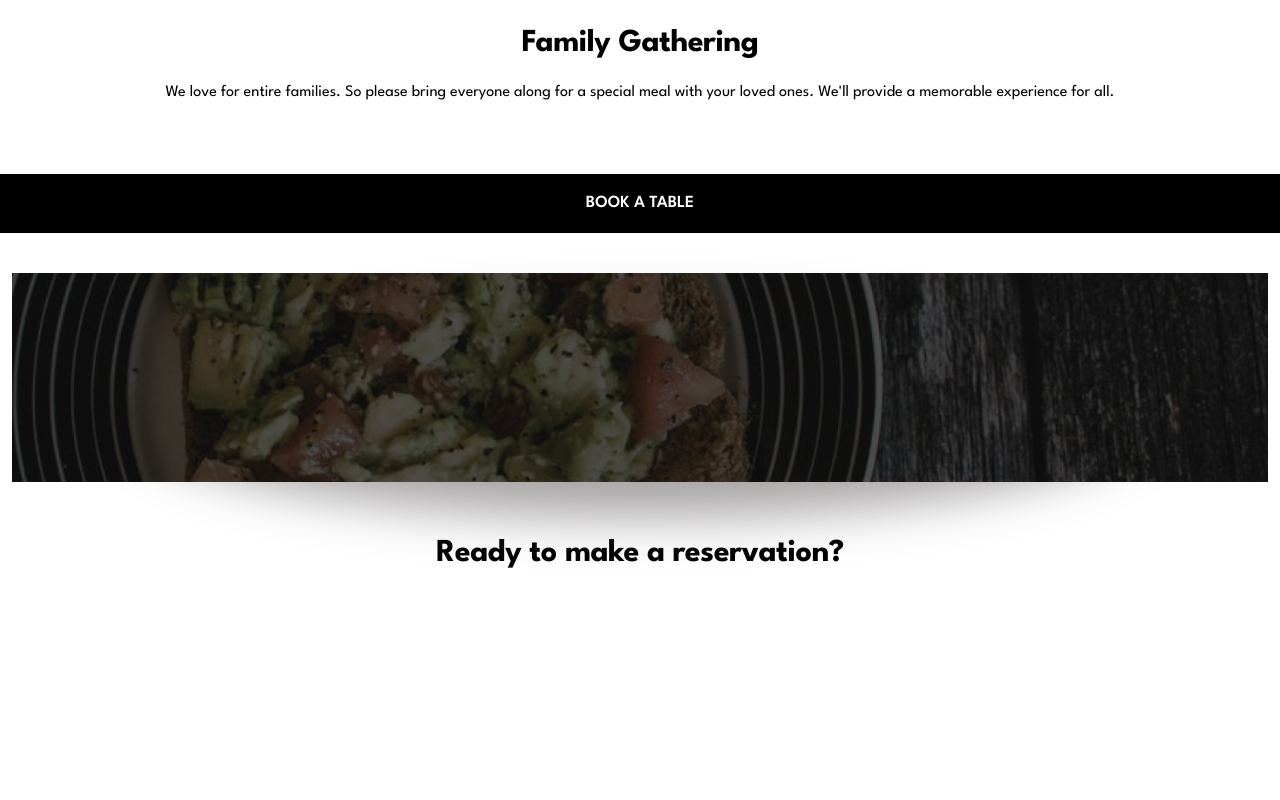
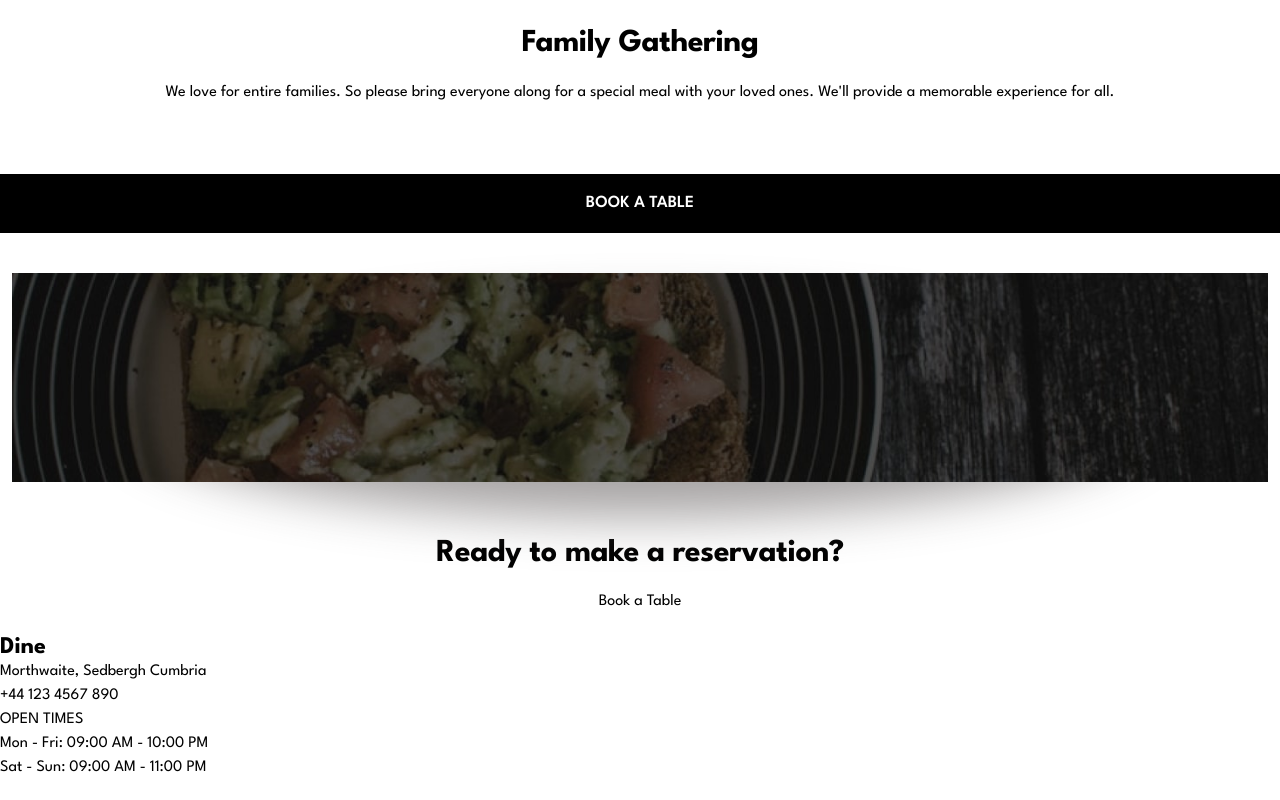
Before and after one commit to cgojk/dinner, a React (Vite) app: page / in a window 1280 px wide. Shown: the part 4301-5101 px from the top of the page. Before the commit the page ends 5021 px from the top, so only its background shows below. Built offline with nearby package versions, Linux system fonts and the light colour scheme.

Commit message:
adding footer

```diff
--- a/src/components/Footer.jsx
+++ b/src/components/Footer.jsx
@@ -39,14 +39,21 @@ export default function Footer() {
 
             <Button
                      to="/booking"
-                     className="button__container"
+                     className="button__footer"
                    >
                      Book a Table
                    </Button>
               </div>
 
 
-
+     <div className="footer__text">
+        <h1 className="footer__title">Dine</h1>
+        <p>Morthwaite, Sedbergh Cumbria </p>
+        <p>+44 123 4567 890</p>
+        <p>OPEN TIMES</p>
+        <p>Mon - Fri: 09:00 AM - 10:00 PM</p>
+        <p>Sat - Sun: 09:00 AM - 11:00 PM</p>
+     </div>
       </section>
 </>
   );
```
